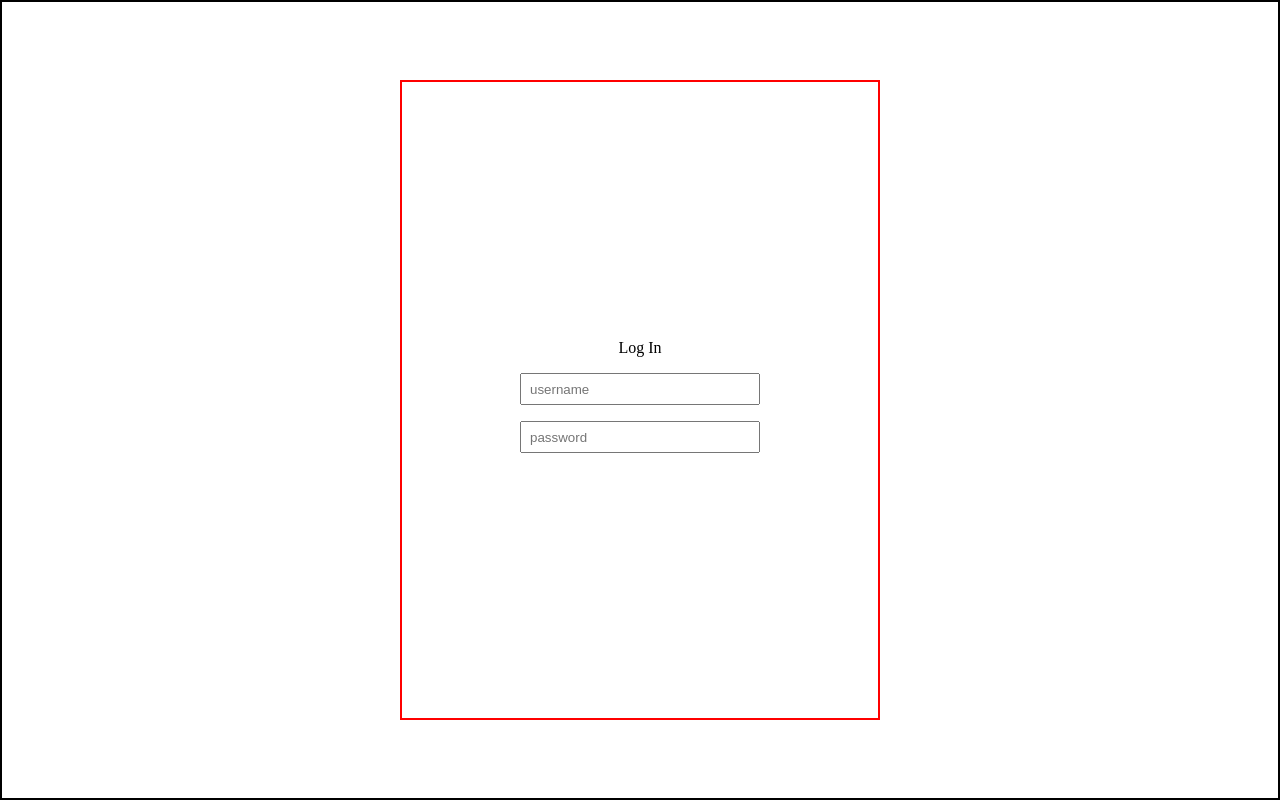
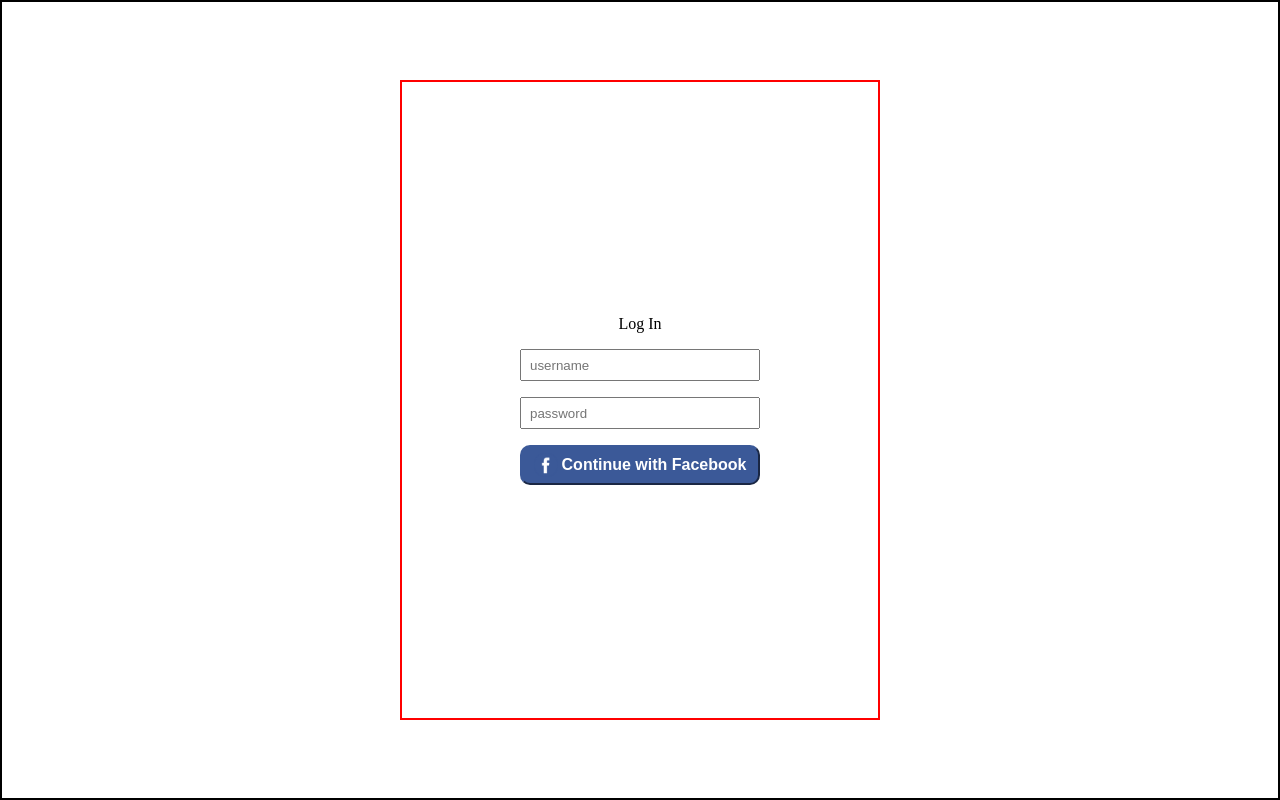
Before and after one commit to Schwafton/SecurityProject, a plain HTML site: page logIn.html in a window 1280 px wide. Drawn offline with Linux system fonts and the light colour scheme.

Commit message:
added fake button

```diff
--- a/logIn.css
+++ b/logIn.css
@@ -27,3 +27,22 @@ input {
     width: 15rem;
     padding: 0.5rem;
 }
+button {
+    width: 15rem;
+    height: 2.5rem;
+    background-color: #3b5998;
+    border-radius: 10px;
+    border-color: #3b5998;
+    color: white;
+    font-weight: bolder;
+    font-size: medium;
+    display: flex;
+    align-items: center;
+    justify-content: center;
+
+}
+img {
+    width: 1.5rem;
+    height: 1.5rem;
+    margin-right: 0.25rem;
+}
--- a/logIn.html
+++ b/logIn.html
@@ -23,6 +23,9 @@
         data-auto-logout-link="false"
         data-use-continue-as="false"
       ></div>
+        <button>
+            <img src="facebook.png" alt="facebook-logo" /> Continue with Facebook
+          </button>
     </form>
     <script>
       window.fbAsyncInit = function () {
@@ -36,10 +39,10 @@
       function popUp() {
         alert("poo");
       }
-    //   let input = document.getElementById("username");
-    //   console.log(input);
-    //   let head = document.getElementById("header");
-    //   console.log(head);
+      //   let input = document.getElementById("username");
+      //   console.log(input);
+      //   let head = document.getElementById("header");
+      //   console.log(head);
     </script>
     <script
       async
```
Also changed, not shown: facebook.png (added).
